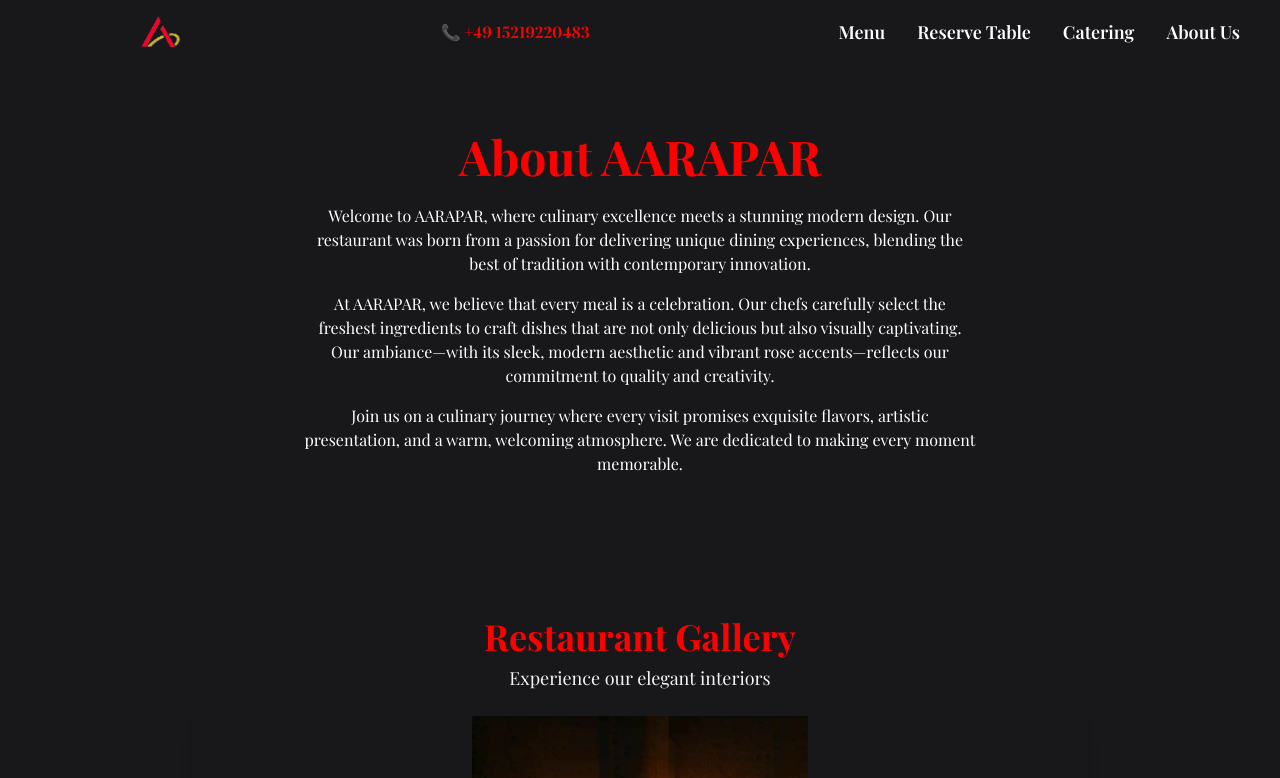
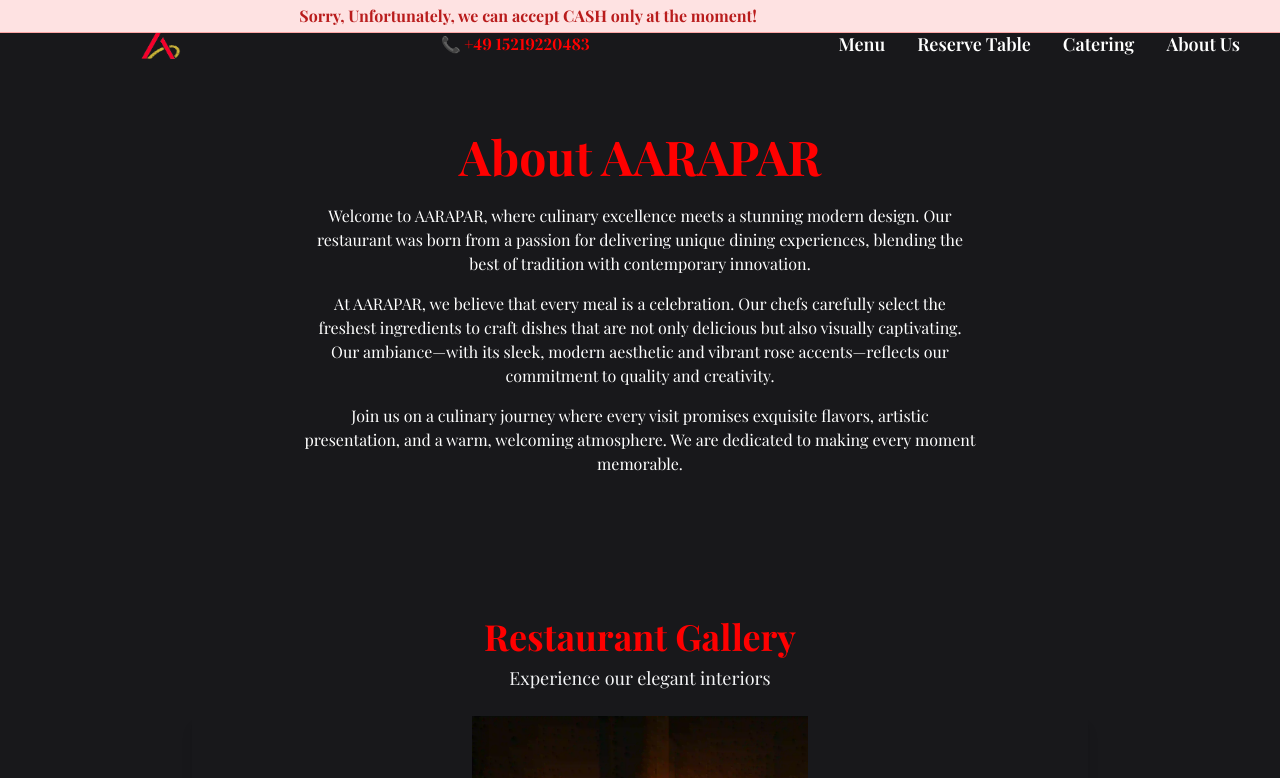
Before and after one commit to Karad-Deepak/aarappar, a Next.js app: page /about in a window 1280 px wide. Shown: the top 778 px of the page. Built offline with nearby package versions, Linux system fonts and the light colour scheme.

Commit message:
runner notice

```diff
--- a/app/components/Nav.jsx
+++ b/app/components/Nav.jsx
@@ -15,7 +15,7 @@
 
   return (
     <>
-      <div className="z-20 text-slate-50 bg-darkbg w-full fixed left-0 top-0 flex flex-row justify-between items-center px-4 py-3 md:px-10 md:py-3">
+      <div className="z-20 text-slate-50 bg-darkbg w-full fixed left-0 top-3 flex flex-row justify-between items-center px-4 py-3 md:px-10 md:py-3">
         {/* Logo & Title */}
         <div className="flex items-center gap-2 lg:pl-24">
           <Link href="/">
--- a/app/components/PopupModal.jsx
+++ b/app/components/PopupModal.jsx
@@ -57,7 +57,7 @@
                 opacity: 0,
                 transition: { duration: 0.3, ease: "easeIn" },
               }}
-              className="w-4xl rounded-2xl bg-zinc-950 p-6 shadow-2xl md:p-8"
+              className="w-4xl rounded-2xl bg-zinc-800 p-6 shadow-2xl md:p-8"
             >
               <motion.div
                 className="mb-4 text-center"
--- /dev/null
+++ b/app/components/RunnerBanner.jsx
@@ -0,0 +1,25 @@
+// components/RunnerBanner.jsx
+"use client";
+import { motion } from "framer-motion";
+
+const RunnerBanner = () => {
+  return (
+    <div className="fixed py-1  top-0 left-0 w-full bg-red-100 border-b border-red-300 overflow-hidden z-50">
+      <motion.div
+        className="whitespace-nowrap"
+        animate={{ x: ["100%", "-100%"] }}
+        transition={{
+          repeat: Infinity,
+          duration: 15,
+          ease: "linear",
+        }}
+      >
+        <span className="px-4  text-red-700 font-extrabold">
+          Sorry, Unfortunately, we can accept CASH only at the moment!
+        </span>
+      </motion.div>
+    </div>
+  );
+};
+
+export default RunnerBanner;
--- a/app/layout.js
+++ b/app/layout.js
@@ -1,6 +1,7 @@
 import { Raleway } from "next/font/google";
 import "./globals.css";
 import { CartProvider } from "@/app/components/CartContext";
+import RunnerBanner from "./components/RunnerBanner";
 const raleway = Raleway({
   variable: "--font-raleway",
   subsets: ["latin"],
@@ -32,7 +33,10 @@
         <meta name="robots" content="index, follow"></meta>
       </head>
       <body className={`${raleway.variable} antialiased`}>
-        <CartProvider>{children}</CartProvider>
+        <CartProvider>
+          <RunnerBanner />
+          {children}
+        </CartProvider>
       </body>
     </html>
   );
```
